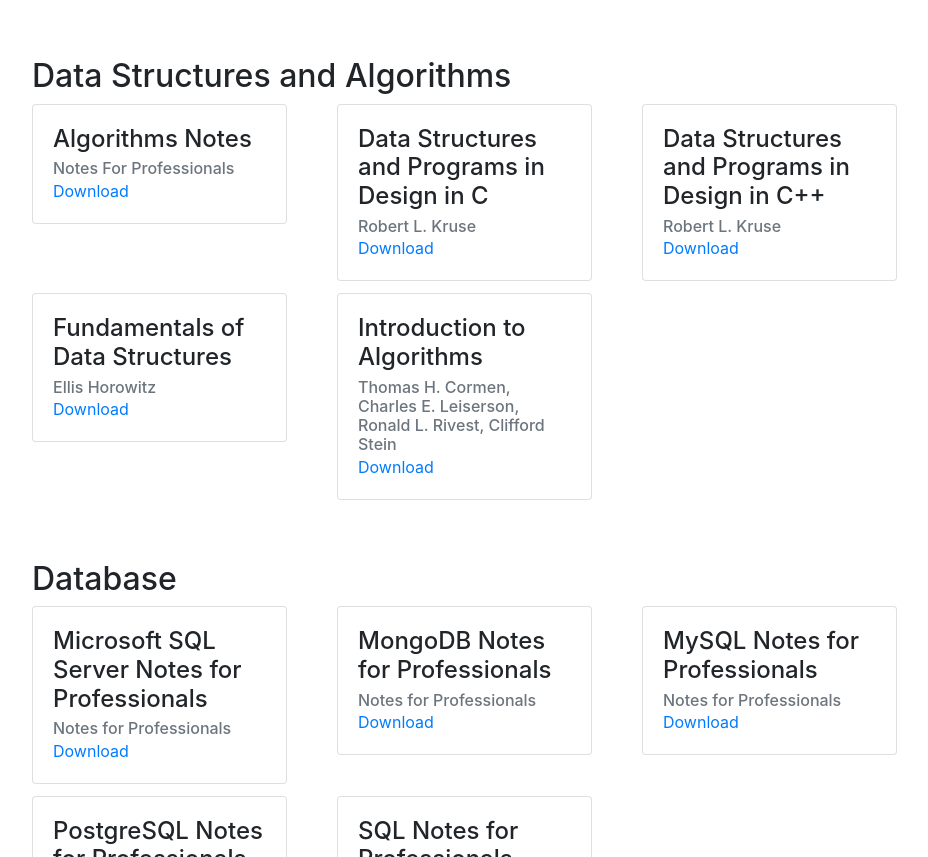
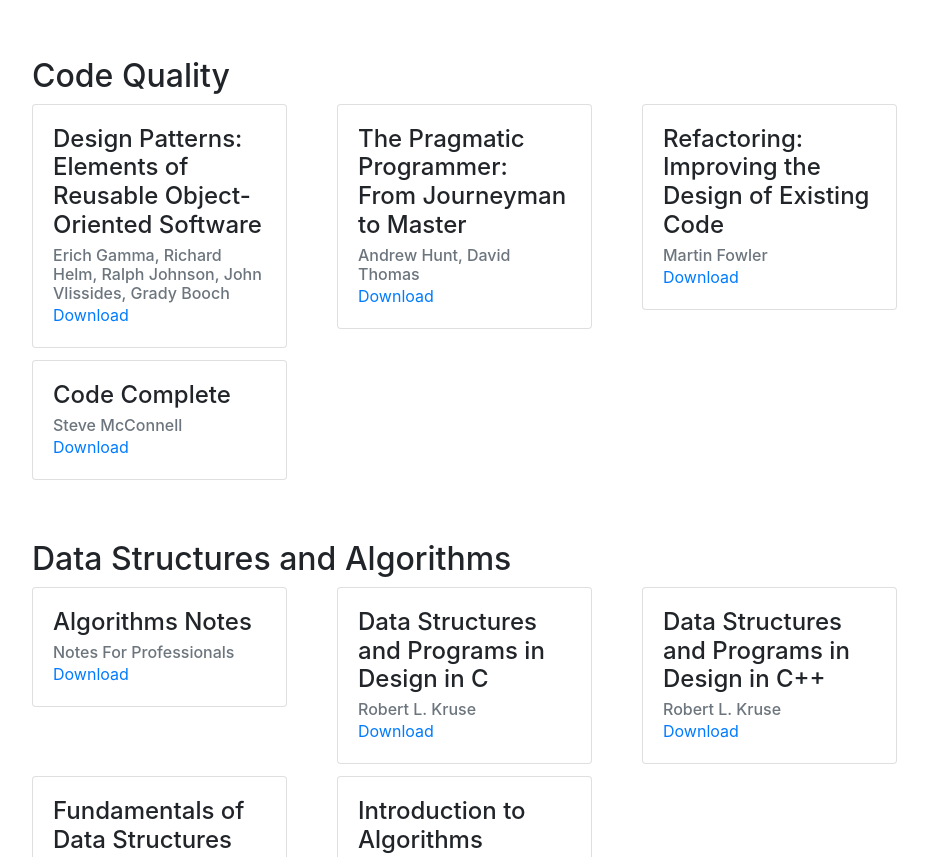
Before and after one commit to godcrampy/compsci-heaven, a website built with webpack: page src/index.html in a window 1280 px wide. Shown: the part 1133-1990 px from the top of the page, without its empty margins (53-981 px from the left). Built offline with nearby package versions, Linux system fonts and the light colour scheme.

Commit message:
Add code quality books

```diff
--- a/src/app/data.js
+++ b/src/app/data.js
@@ -47,4 +47,9 @@
   dataFactory("Git Notes for Professionals", "Notes for Professionals", "linux", "https://firebasestorage.googleapis.com/v0/b/compsci-heaven.appspot.com/o/linux%2FGitNotesForProfessionals.pdf?alt=media&token=f74fc468-cf7f-4465-859d-683f25a1c7bb"),
   dataFactory("Linux Notes for Professionals", "Notes for Professionals", "linux", "https://firebasestorage.googleapis.com/v0/b/compsci-heaven.appspot.com/o/linux%2FLinuxNotesForProfessionals.pdf?alt=media&token=853381af-7d6d-42a8-af14-02f8de3c00c2"),
   dataFactory("Bash Notes for Professionals", "Notes for Professionals", "linux", "https://firebasestorage.googleapis.com/v0/b/compsci-heaven.appspot.com/o/linux%2FBashNotesForProfessionals.pdf?alt=media&token=22d1762d-b2cb-41df-a8dc-6e16e0effd79"),
+  // Code Quality
+  dataFactory("Design Patterns: Elements of Reusable Object-Oriented Software", " Erich Gamma, Richard Helm, Ralph Johnson, John Vlissides, Grady Booch", "code", "https://firebasestorage.googleapis.com/v0/b/compsci-heaven.appspot.com/o/code%2FMcConnell%20S.C.%20-%20Code%20complete%20(2003).pdf?alt=media&token=48613489-7424-44e1-92da-10c0dee21540"),
+  dataFactory("The Pragmatic Programmer: From Journeyman to Master", "Andrew Hunt, David Thomas", "code", "https://firebasestorage.googleapis.com/v0/b/compsci-heaven.appspot.com/o/code%2FAndrew%20Hunt%2C%20David%20Thomas%20-%20The%20Pragmatic%20Programmer_%20From%20Journeyman%20to%20Master-addison-wesley%20(1999).pdf?alt=media&token=852bc817-1862-4909-8b62-11d301166837"),
+  dataFactory("Refactoring: Improving the Design of Existing Code", "Martin Fowler", "code", "https://firebasestorage.googleapis.com/v0/b/compsci-heaven.appspot.com/o/code%2FMartin%20Fowler%2C%20Kent%20Beck%2C%20John%20Brant%2C%20William%20Opdyke%2C%20Don%20Roberts%20-%20Refactoring%20-%20Improving%20the%20Design%20of%20Existing%20Code-Addison-Wesley%20Professional%20(1999).pdf?alt=media&token=f6290ca8-dce5-4865-9006-7dc99bb88863"),
+  dataFactory("Code Complete", "Steve McConnell", "code", "https://firebasestorage.googleapis.com/v0/b/compsci-heaven.appspot.com/o/code%2FMcConnell%20S.C.%20-%20Code%20complete%20(2003).pdf?alt=media&token=48613489-7424-44e1-92da-10c0dee21540"),
 ];
--- a/src/index.html
+++ b/src/index.html
@@ -28,6 +28,7 @@
             <div class="dropdown-menu" aria-labelledby="navbarDropdown">
               <a class="dropdown-item" href="#article-ca">Computer Architecture</a>
               <a class="dropdown-item" href="#article-cpp">C/C++</a>
+              <a class="dropdown-item" href="#article-code">Code Quality</a>
               <a class="dropdown-item" href="#article-dsa">Data Structures and Algorithms</a>
               <a class="dropdown-item" href="#article-db">Database</a>
               <a class="dropdown-item" href="#article-js">Javascript</a>
@@ -66,6 +67,11 @@
       <article id="article-cpp">
         <h2>C/C++ </h2>
         <div class="row card-columns" id="cpp">
+        </div>
+      </article>
+      <article id="article-code">
+        <h2>Code Quality</h2>
+        <div class="row card-columns" id="code">
         </div>
       </article>
       <article id="article-dsa">
--- a/src/index.js
+++ b/src/index.js
@@ -23,3 +23,4 @@
 createSection("java");
 createSection("py");
 createSection("linux");
+createSection("code");
```
Also changed, not shown: dist/index.html, 2 other files.
